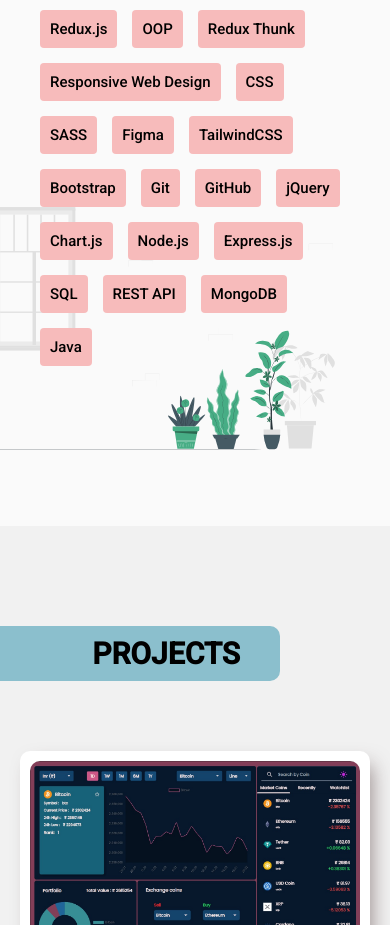
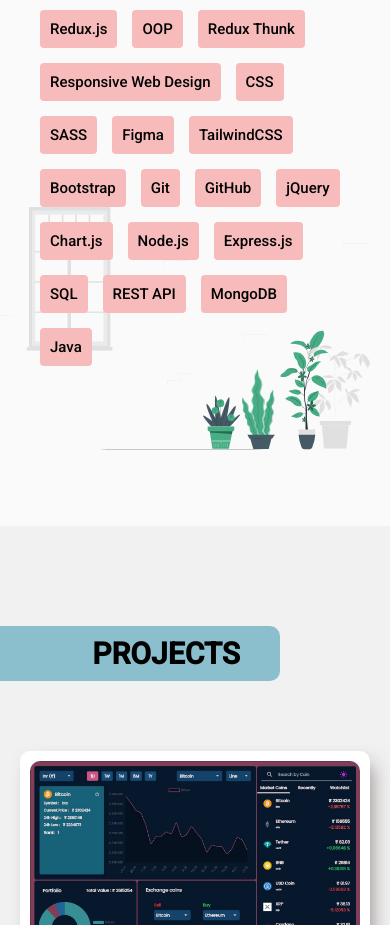
Before and after one commit to nikhil-223/myPortfolio, a React (Create React App) app: page / in a window 390 px wide. Shown: the part 1700-2625 px from the top of the page. Built offline with nearby package versions, Linux system fonts and the light colour scheme.

Commit message:
Update About.css

```diff
--- a/src/components/about/About.css
+++ b/src/components/about/About.css
@@ -96,7 +96,7 @@
 .about-illustration img {
 	width: 40rem;
 	height: 40rem;
-	transform: translate(-10%);
+	margin-right: 4rem;
 }
 .aboutIllVisible {
 	animation: aboutVisible 1s;
@@ -107,7 +107,7 @@
 		transform: translate(-100%);
 	}
 	100% {
-		transform: translate(-10%);
+		transform: translate(0%);
 	}
 }
 
@@ -131,7 +131,7 @@
 	.about-header {
 		width: 28rem;
 	}
-	.about-illustration {
-		/* bottom: 0; */
+	.about-illustration img{
+		margin-right: 0.5rem;
 	}
 }
```
